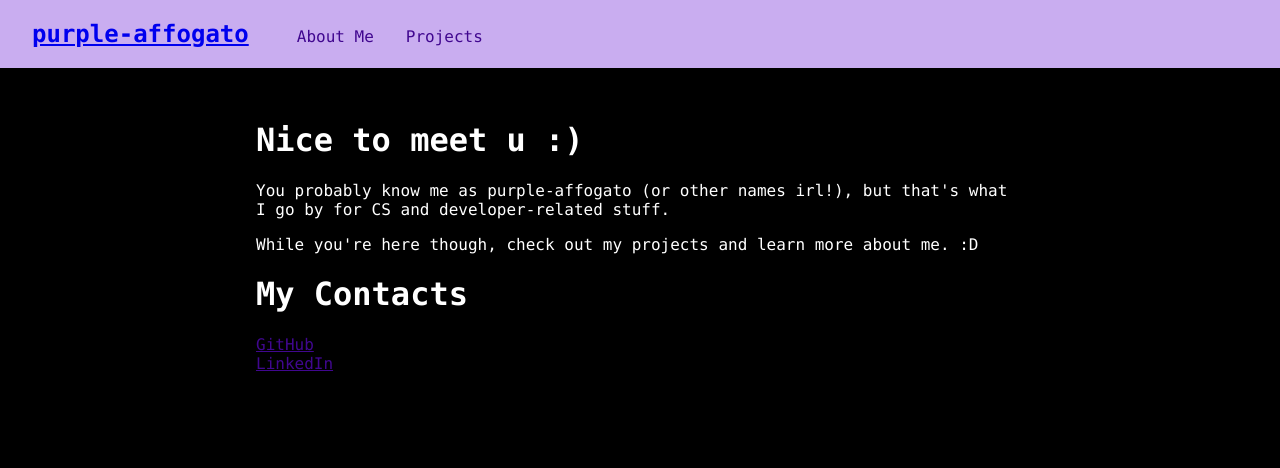
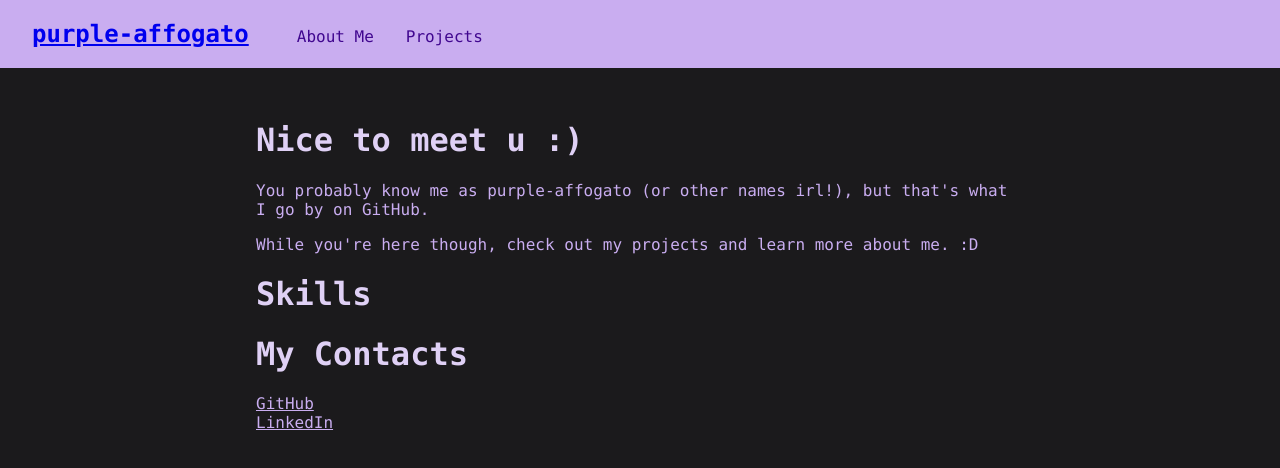
Before and after one commit to purple-affogato/purple-affogato.github.io, a React (Vite) app: page / in a window 1280 px wide. Shown: the top 468 px of the page. Built offline with nearby package versions, Linux system fonts and the light colour scheme.

Commit message:
Slight changes in website colors

```diff
--- a/index.html
+++ b/index.html
@@ -6,7 +6,7 @@
     <meta name="viewport" content="width=device-width, initial-scale=1.0" />
     <title>Purple Affogato</title>
   </head>
-  <body style="margin: 0; background-color: black;">
+  <body style="margin: 0; background-color: #1b1a1c;">
     <div id="root" style="margin: 0; padding: 0; display: block; width: 100vw; height: 100vh;"></div>
     <script type="module" src="/src/main.jsx"></script>
   </body>
--- a/src/Homepage.jsx
+++ b/src/Homepage.jsx
@@ -5,8 +5,10 @@ function Homepage() {
   return (
     <div>
         <h1>Nice to meet u :)</h1>
-        <p>You probably know me as purple-affogato (or other names irl!), but that's what I go by for CS and developer-related stuff. </p>
+        <p>You probably know me as purple-affogato (or other names irl!), but that's what I go by on GitHub. </p>
         <p>While you're here though, check out my projects and learn more about me. :D</p>
+        <h1>Skills</h1>
+
         <h1>My Contacts</h1>
         <Link to="https://github.com/purple-affogato" className="link">GitHub</Link>
         <Link to="https://www.linkedin.com/in/ivy-y-zhuang" className="link">LinkedIn</Link>
--- a/src/Project.jsx
+++ b/src/Project.jsx
@@ -2,7 +2,7 @@ function Project({title, description, tags, github_link}){
     return (
         <div>
             <h1>{title}</h1>
-            <p>{descriptsion}</p>
+            <p>{description}</p>
             <Link to={github_link.toString()}>GitHub Repo</Link>
         </div>
     );
--- a/src/index.css
+++ b/src/index.css
@@ -1,12 +1,14 @@
 :root {
   --dark-purple: #40078f;
-  --bg-color: #c9adf0;
+  --pastel-purple: #c9adf0;
+  --bg: #1b1a1c;
+  --header-color: #dfd0f5;
 }
 
 .Header {
   display: block;
   overflow: hidden;
-  background-color: var(--bg-color);
+  background-color: var(--pastel-purple);
   height: 10%;
   width: 100%;
   position: relative;
@@ -16,12 +18,12 @@
 p {
   font-family: Consolas;
   font-size: medium;
-  color: white;
+  color: var(--pastel-purple);
 }
 
 h1 {
   font-family: Consolas;
-  color: white;
+  color: var(--header-color);
 }
 
 .HeaderItem {
@@ -51,7 +53,7 @@ h1 {
 }
 
 .headerNav {
-  background-color: var(--bg-color);
+  background-color: var(--pastel-purple);
   display: inline-flex;
   position: relative;
   height: 100%;
@@ -62,16 +64,16 @@ h1 {
   display: block;
   width: auto;
   overflow: hidden;
-  height: auto;
   padding-inline: 20%;
   padding-top: 2rem;
+  background-color: var(--bg);
 }
 
 .link {
   font-family: Consolas;
   display: block;
   text-decoration: underline;
-  color: var(--dark-purple);
+  color: var(--pastel-purple);
 }
 
 .HeaderLink {
```
